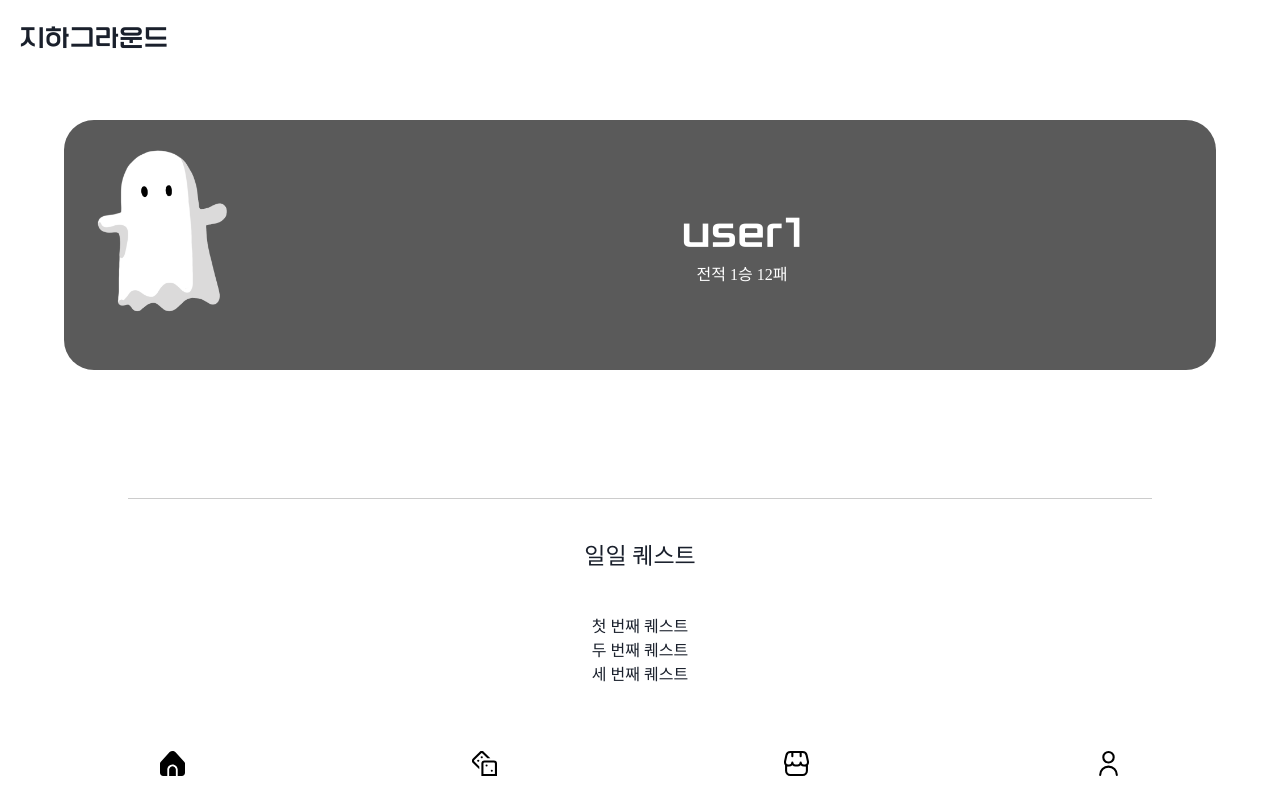
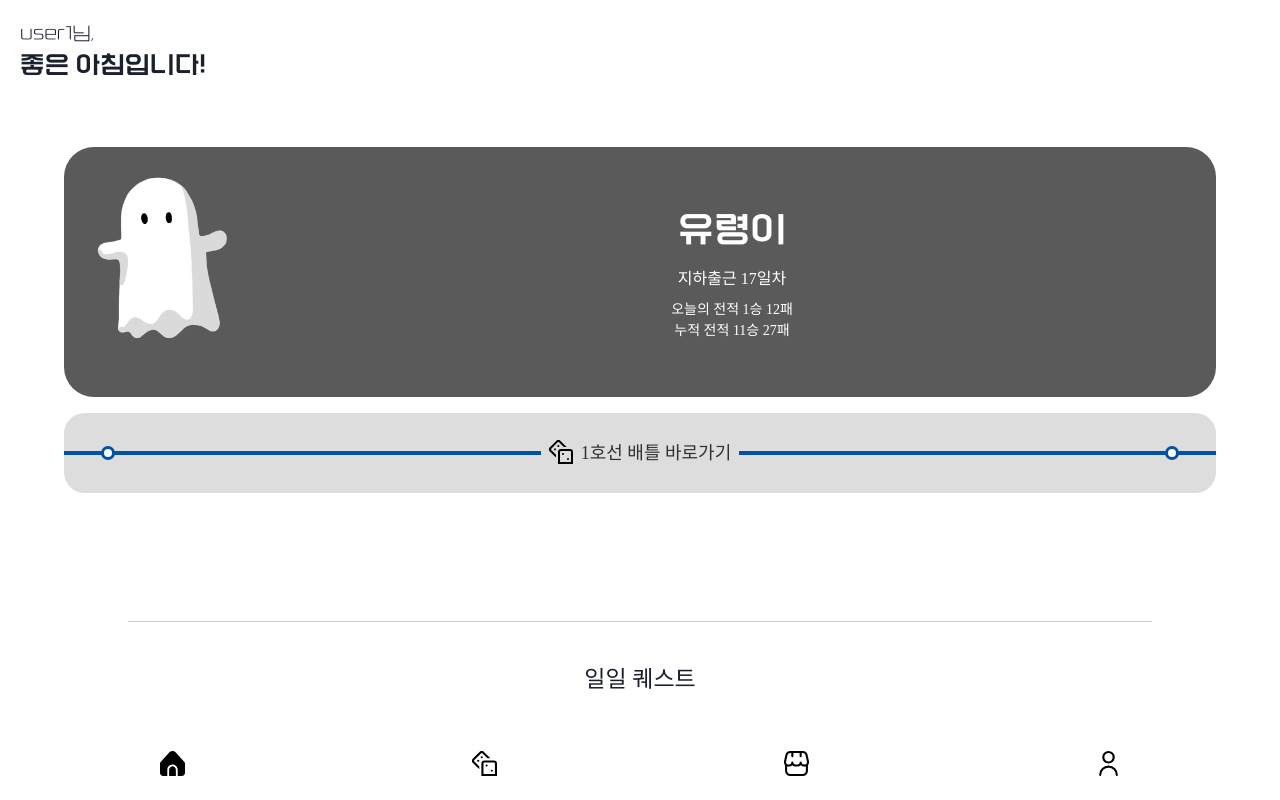
Before and after one commit to flow4camp/flow4-front, a React (Create React App) app: page /home in a window 1280 px wide. Built offline with nearby package versions, Linux system fonts and the light colour scheme; a web font is replaced by a local one.

Commit message:
feat) 배틀 바로가기

```diff
--- a/src/components/UserCharacter.scss
+++ b/src/components/UserCharacter.scss
@@ -8,8 +8,8 @@
 
     &.edit {
 
-        width: 220px;
-        height: 268px;
+        width: 250px;
+        height: 304px;
 
         animation: none;
     }
--- a/src/pages/Home.tsx
+++ b/src/pages/Home.tsx
@@ -3,14 +3,20 @@ import React from "react";
 import { NavLink } from "react-router-dom";
 import Layout from "../components/layout";
 import UserCharacter from "../components/UserCharacter";
-import { Center, Button, Text, Box, Spacer, Flex } from '@chakra-ui/react';
+import { Center, Circle, Text, Box, Image, Flex, useTheme } from '@chakra-ui/react';
 import { faceVariants } from "../components/AssetVariants";
 
 function Home() {
 
-  const nickName = "user1";
+  const theme = useTheme();
+
+  const userName = "user1";   // 유저이름
+  const nickName = "유령이";    // 유령이름
+  const attendance = 17;      // 누적 출석 일수
   const winNum = 1;
   const looseNum = 12;
+  const lineNum = 1;          // 등록된 출근 호선 번호
+  const lineNumColor = theme.colors['line_' + lineNum + '_color'];
   const dailyQuestList = [
     { id: 1, text: "첫 번째 퀘스트" },
     { id: 2, text: "두 번째 퀘스트" },
@@ -28,9 +34,18 @@ function Home() {
             m={2}
             paddingBottom={0}
             marginBottom={0}
+            fontSize='lg'
+            style={{ fontFamily: 'Font-Title-Light' }}
+          >{userName}님,</Text>
+          <Text
+            w='fit-content'
+            paddingLeft={3}
+            marginLeft={2}
             fontSize='2xl'
             style={{ fontFamily: 'Font-Title' }}
-          >지하그라운드</Text>
+          >
+            좋은 아침입니다!
+          </Text>
         </Box>
         <div style={styles.userinfoContainer}>
           <div style={styles.userinfoChar}>
@@ -47,11 +62,52 @@ function Home() {
           </div>
           <div style={styles.userinfoText}>
             <div style={styles.userName}>{nickName}</div>
-            <div style={{ fontFamily: "Font-Content" }}>
-              전적 {winNum}승 {looseNum}패
-            </div>
+            <Text
+              style={{ fontFamily: "Font-Content" }}
+              p={3}
+              paddingBottom={2}
+            >지하출근 {attendance}일차</Text>
+            <Text style={{ fontFamily: "Font-Content-Light" }} fontSize='sm' >
+              오늘의 전적 {winNum}승 {looseNum}패
+            </Text>
+            <Text style={{ fontFamily: "Font-Content-Light" }} fontSize='sm' >
+              누적 전적 {winNum+10}승 {looseNum+15}패
+            </Text>
           </div>
         </div>
+        <Box
+          w='90%'
+          h='80px'
+          borderRadius='1.3em'
+          marginTop={4}
+          bg='#ddd'
+        >
+          <Center w='100%' h='100%' position='relative' >
+            <Box position='absolute' w='100%' h='4px' bg={lineNumColor}></Box>
+            <Box
+              position='absolute'
+              w='8px' h='8px'
+              borderRadius='4px'
+              bg='white'
+              boxShadow={'0 0 0 3px ' + lineNumColor}
+              left={10} />
+            <Box
+              position='absolute'
+              w='8px' h='8px'
+              borderRadius='4px'
+              bg='white'
+              boxShadow={'0 0 0 3px ' + lineNumColor}
+              right={10} />
+            <Flex position='absolute' direction='row' gap={2} p={2} bg='#ddd'>
+              <Image src='/icons/dice-alt.svg' w={6} h={6} />
+              <Text
+                color='ziha_charcoal'
+                style={{ fontFamily: "Font-Content" }}
+                fontSize='lg'
+              >{lineNum}호선 배틀 바로가기</Text>
+            </Flex>
+          </Center>
+        </Box>
         <div style={styles.questContainer}>
           <div style={styles.questType}>일일 퀘스트</div>
           <div style={styles.quest}>
@@ -96,7 +152,11 @@ const styles: Styles = {
     height: '250px',
     width: "90%",
   },
-  userinfoText: { flex: 1, color: 'white' },
+  userinfoText: {
+    flex: 1,
+    color: 'white',
+    marginRight: '20px',
+  },
   userinfoChar: {},
   questContainer: {
     borderTop: "1px solid #ccc",
@@ -111,7 +171,7 @@ const styles: Styles = {
     fontFamily: "Font-Content",
   },
   userName: {
-    fontSize: "40px",
+    fontSize: "35px",
     fontWeight: "600",
     fontFamily: "Font-Title",
   },
```
